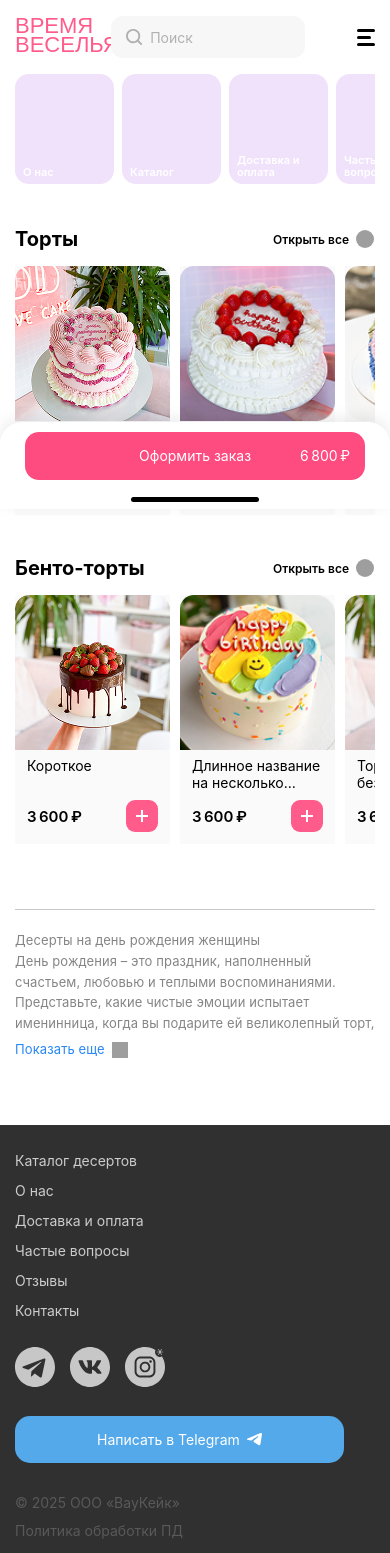
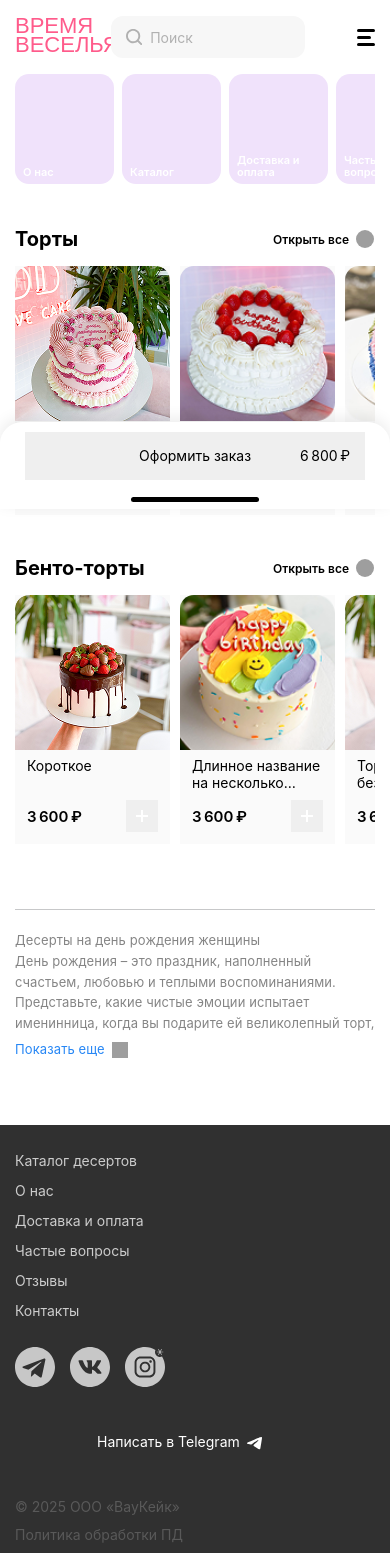
Before and after one commit to Siegerus/cakes_project, a React (Vite) app: page / in a window 390 px wide. Shown: the top 1553 px of the page. Built offline with nearby package versions, Linux system fonts and the light colour scheme; grey boxes are pictures that could not be loaded; a web font is replaced by a local one.

Commit message:
refactor/changed-button-global-classes-to-scss

```diff
--- a/src/components/ui/button/button.module.scss
+++ b/src/components/ui/button/button.module.scss
@@ -2,12 +2,7 @@
     border: none;
     text-decoration: none;
 
-    &:hover {
-        color: #fff;
-    }
-}
-
-:global(.button_primary) {
+    &:global(_primary) {
         display: flex;
         align-items: center;
         padding: 16px 23px;
@@ -16,7 +11,7 @@
         color: #fff;
     }
 
-:global(.button_secondary) {
+    &:global(_secondary) {
         display: flex;
         align-items: center;
         padding: 15px 50px;
@@ -26,18 +21,25 @@
         white-space: nowrap;
     }
 
-:global(.button_tertiary) {
+    &:global(_tertiary) {
         border-radius: 9px;
         border: none;
         background-color: #ff5b8b;
     }
 
+    &:hover {
+        color: #fff;
+    }
+}
+
 @media (max-width: 1200px) {}
 
 @media (max-width: 992px) {
-    :global(.button_secondary) {
+    :global(.button) {
+        &:global(_secondary) {
             padding: 15px 25px;
             font-size: 15px;
+        }
     }
 }
 
@@ -46,20 +48,27 @@
         padding: 15px 82px;
         font-size: 14px;
     }
+
+    :global(.button) {
+        &:global(_secondary) {
+            padding: 15px 82px;
+            font-size: 14px;
+        }
+    }
 }
 
 @media (max-width: 576px) {
-    :global(.button_secondary) {
-        border-radius: 15px;
-    }
-
-    :global(.button_primary) {
-        border-radius: 14px;
-    }
-
     :global(.button) {
         min-width: unset;
         max-width: unset;
         width: 100%;
+
+        &:global(_secondary) {
+            border-radius: 15px;
+        }
+
+        &:global(_primary) {
+            border-radius: 14px;
         }
     }
+}
```
Also changed, not shown: src/global.module.scss (+0 -8 lines). Lines whose indentation alone changed are shown as unchanged.
